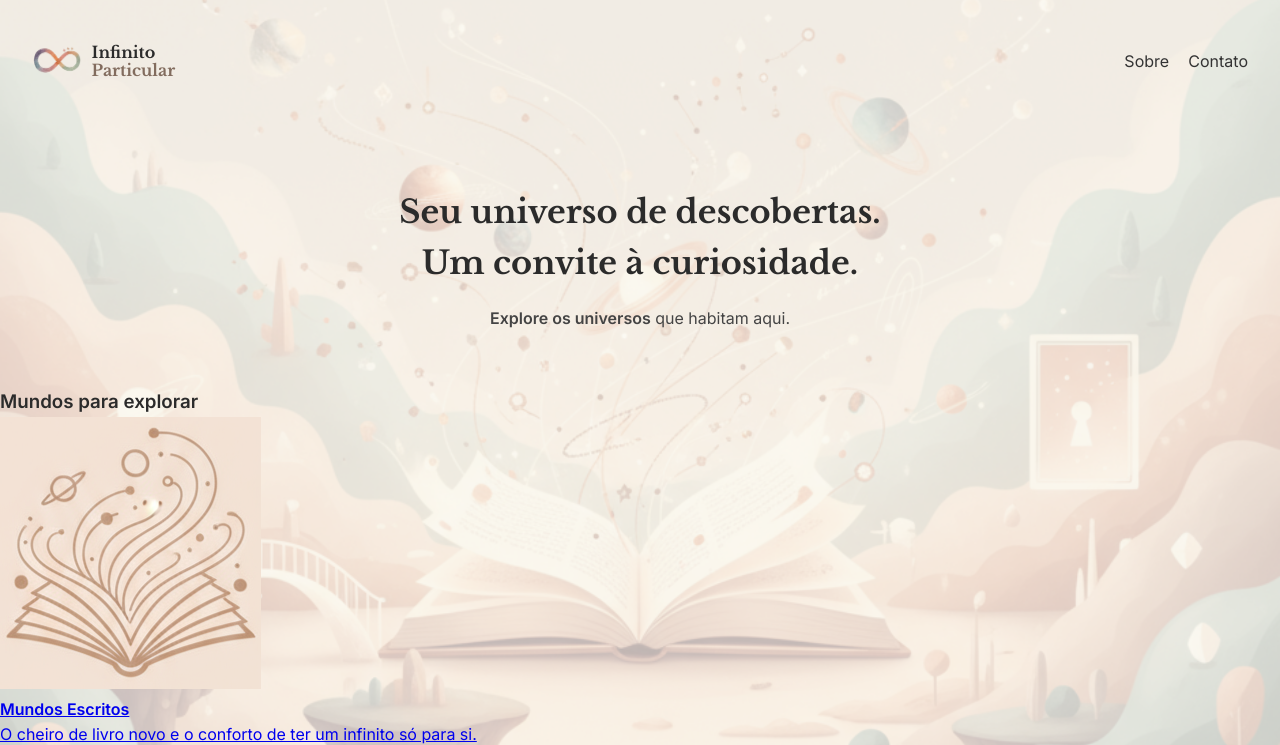
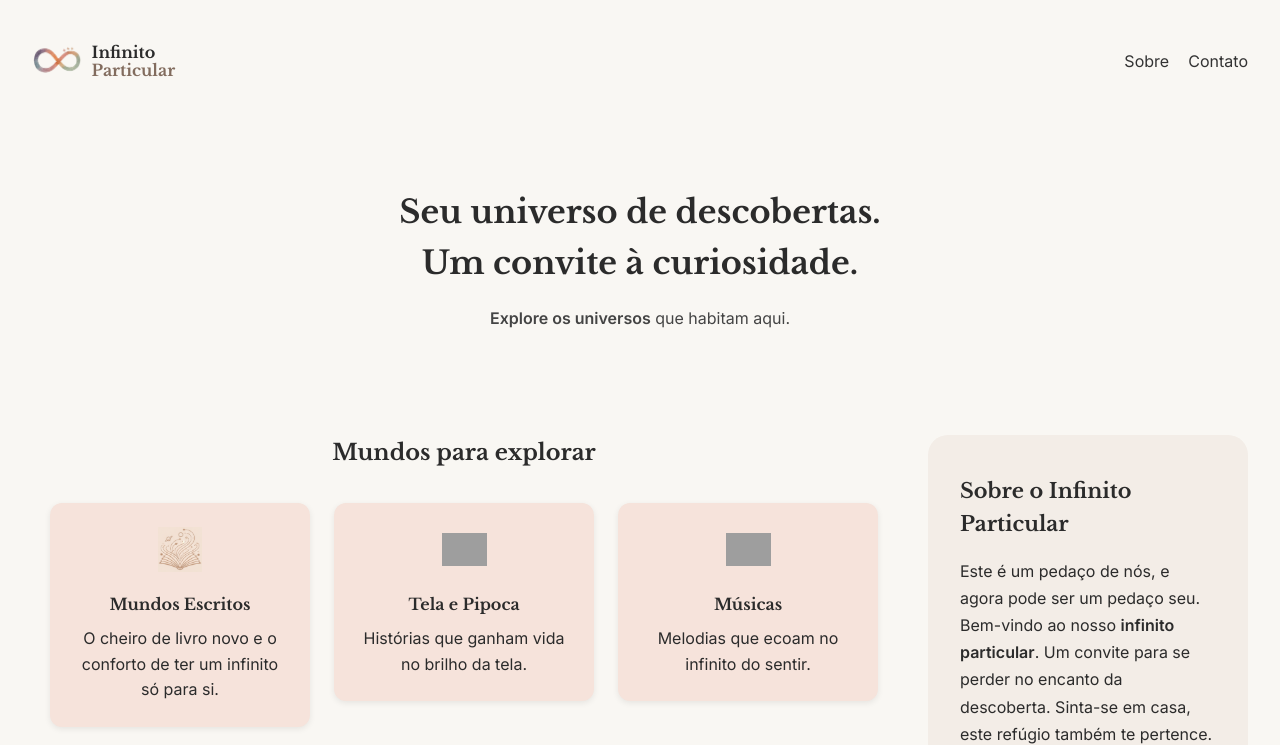
Before and after one commit to alinefxz/infinito-particular, a PHP site: page /html/index.html in a window 1280 px wide. Shown: the top 745 px of the page. Run offline with PHP 8.4, Linux system fonts and the light colour scheme; grey boxes are pictures that could not be loaded.

Commit message:
praga de vida

```diff
--- a/css/style.css
+++ b/css/style.css
@@ -112,10 +112,121 @@ nav a:hover {
   margin-bottom: 1.5rem;
 }
 
+.botao {
+  background-color: #e7c6b8;
+  color: #2b2b2b;
+  padding: 0.8rem 1.8rem;
+  border-radius: 25px;
+  text-decoration: none;
+  font-weight: 600;
+  transition: background 0.3s;
+  display: inline-block;
+}
+
+.botao:hover {
+  background-color: #dcb2a3;
+}
+
+/* mundos e sobre lado a lado */
+.conteudo-principal {
+  display: flex;
+  flex-wrap: wrap;
+  justify-content: center;
+  align-items: flex-start;
+  gap: 2rem;
+  padding: 3rem 2rem;
+  max-width: 1400px;
+  margin: 0 auto;
+}
+
+/* mundos */
+.mundos {
+  flex: 1 1 600px;
+  min-width: 300px;
+  text-align: center;
+}
+
+.mundos h3 {
+  font-family: 'Libre Baskerville', serif;
+  font-size: 1.4rem;
+  margin-bottom: 2rem;
+}
+
+.cards {
+  display: flex;
+  flex-wrap: wrap;
+  justify-content: center;
+  gap: 1.5rem;
+}
+
+.card {
+  background-color: #f3ede7;
+  border-radius: 12px;
+  padding: 1.5rem;
+  width: 260px;
+  box-shadow: 0 2px 6px rgba(0,0,0,0.08);
+  transition: transform 0.2s;
+}
+
+.card:hover {
+  transform: translateY(-5px);
+}
+
+.card:nth-child(1) { background-color: #f6e3db; }
+.card:nth-child(2) { background-color: #f1d8c9; }
+.card:nth-child(3) { background-color: #dfe8dc; }
+
+.icone {
+  /* A propriedade font-size não é mais necessária aqui */
+  margin-bottom: 0.8rem;
+}
+
+.card h4 {
+  font-family: 'Libre Baskerville', serif;
+  margin-bottom: 0.5rem;
+}
+
+/* sobre */
+.sobre {
+  flex: 0 0 320px;
+  max-width: 320px;
+  padding: 2.5rem 2rem;
+  background-color: #f3ede7;
+  border-radius: 20px;
+  text-align: left;
+  align-self: flex-start;
+}
+
+.sobre h3 {
+  font-family: 'Libre Baskerville', serif;
+  font-size: 1.3rem;
+  margin-bottom: 1rem;
+}
+
+.sobre p {
+  margin-bottom: 1.5rem;
+  line-height: 1.7;
+}
+
+.botao-sobre {
+  background-color: #e7c6b8;
+  color: #2b2b2b;
+  padding: 0.6rem 1.5rem;
+  border-radius: 25px;
+  text-decoration: none;
+  font-weight: 600;
+  transition: background 0.3s;
+  display: inline-block;
+}
+
+.botao-sobre:hover {
+  background-color: #dcb2a3;
+}
+
 /* Botão voltar ao início */
 .back-to-top {
   position: fixed;
-  bottom: 20px;
+  bottom: 30px;
   left: 50%;
   transform: translateX(-50%);
   width: 50px;
@@ -127,7 +238,7 @@ nav a:hover {
   justify-content: center;
   cursor: pointer;
   box-shadow: 0 4px 12px rgba(0,0,0,0.15);
-  transition: all 0.3s ease, bottom 0.3s ease; /* Adicionada transição para bottom */
+  transition: all 0.3s ease;
   opacity: 0;
   visibility: hidden;
   z-index: 900;
@@ -282,7 +393,40 @@ footer {
   }
 }
 
-/* transição*/
+@media (max-width: 480px) {
+  .logo h1 {
+    font-size: 0.9rem;
+  }
+
+  .logo img {
+    width: 40px;
+  }
+
+  .intro h2 {
+    font-size: 1.4rem;
+  }
+
+  .mundos h3 {
+    font-size: 1.2rem;
+  }
+
+  .botao, .botao-sobre {
+    padding: 0.7rem 1.5rem;
+    font-size: 0.95rem;
+  }
+}
+
+.cards a {
+    text-decoration: none;
+    color: inherit;
+}
+
+.icone img {
+    width: 45px;
+    height: 45px;
+    object-fit: contain;
+}
+
 body {
     opacity: 0;
     transition: opacity 0.5s ease-in-out;
@@ -290,261 +434,3 @@ body {
 body.fade-in {
     opacity: 1;
 }
-
-body {
-  position: relative;
-  min-height: 100vh; /* Garante que o body ocupe toda a altura da viewport */
-}
-
-body::before {
-  content: '';
-  position: fixed; /* Mudado de absolute para fixed para garantir que fique sempre visível */
-  top: 0;
-  left: 0;
-  width: 100%;
-  height: 100%;
-  background-image: url('../imagens/fundolivros.png');
-  background-size: cover;
-  background-position: center;
-  background-repeat: no-repeat;
-  opacity: 0.3; /* Opacidade da imagem de fundo */
-  z-index: -1; /* Garante que a imagem de fundo fique atrás do conteúdo */
-}
-
-/* Responsividade para a imagem de fundo em telas pequenas */
-@media (max-width: 768px) {
-  body::before {
-    background-size: cover; /* Garante que a imagem cubra toda a área */
-    background-attachment: scroll; /* Remove o fixed em mobile para melhor performance */
-  }
-}
-
-
-
-/* Estante de Livros */
-.bookshelf-container {
-  max-width: 1400px;
-  margin: 0 auto;
-  padding: 2rem 1.5rem 4rem;
-}
-
-.bookshelf {
-  display: grid;
-  grid-template-columns: repeat(5, 1fr);
-  gap: 2rem;
-  justify-items: center;
-  align-items: end;
-  padding: 2rem;
-  background: linear-gradient(to bottom, transparent 0%, rgba(130, 108, 94, 0.1) 100%);
-  border-radius: 10px;
-}
-
-.book {
-  position: relative;
-  width: 150px;
-  height: 220px;
-  cursor: pointer;
-  transition: all 0.3s ease;
-  perspective: 1000px;
-}
-
-.book img {
-  width: 100%;
-  height: 100%;
-  object-fit: cover;
-  border-radius: 4px;
-  box-shadow: 0 4px 8px rgba(0, 0, 0, 0.2),
-              0 6px 20px rgba(0, 0, 0, 0.19);
-  transition: all 0.3s ease;
-}
-
-.book:hover {
-  transform: translateY(-15px) scale(1.05);
-}
-
-.book:hover img {
-  box-shadow: 0 8px 16px rgba(0, 0, 0, 0.3),
-              0 12px 40px rgba(0, 0, 0, 0.25);
-}
-
-.book-spine {
-  position: absolute;
-  bottom: -30px;
-  left: 50%;
-  transform: translateX(-50%);
-  font-family: 'Libre Baskerville', serif;
-  font-size: 0.75rem;
-  color: #826c5e;
-  text-align: center;
-  white-space: nowrap;
-  opacity: 0;
-  transition: opacity 0.3s ease;
-}
-
-.book:hover .book-spine {
-  opacity: 1;
-}
-
-/* Modal */
-.modal {
-  display: none;
-  position: fixed;
-  z-index: 1000;
-  left: 0;
-  top: 0;
-  width: 100%;
-  height: 100%;
-  overflow: auto;
-  background-color: rgba(0, 0, 0, 0.7);
-  animation: fadeIn 0.3s ease;
-}
-
-@keyframes fadeIn {
-  from {
-    opacity: 0;
-  }
-  to {
-    opacity: 1;
-  }
-}
-
-.modal-content {
-  background-color: #f9f7f3;
-  margin: 5% auto;
-  padding: 0;
-  border-radius: 10px;
-  width: 90%;
-  max-width: 800px;
-  box-shadow: 0 4px 20px rgba(0, 0, 0, 0.3);
-  animation: slideDown 0.3s ease;
-  position: relative;
-}
-
-@keyframes slideDown {
-  from {
-    transform: translateY(-50px);
-    opacity: 0;
-  }
-  to {
-    transform: translateY(0);
-    opacity: 1;
-  }
-}
-
-.close {
-  position: absolute;
-  right: 20px;
-  top: 15px;
-  color: #826c5e;
-  font-size: 35px;
-  font-weight: bold;
-  cursor: pointer;
-  z-index: 1001;
-  transition: color 0.3s ease;
-}
-
-.close:hover,
-.close:focus {
-  color: #2b2b2b;
-}
-
-.modal-body {
-  display: flex;
-  gap: 2rem;
-  padding: 2rem;
-}
-
-.modal-body img {
-  width: 200px;
-  height: 300px;
-  object-fit: cover;
-  border-radius: 8px;
-  box-shadow: 0 4px 12px rgba(0, 0, 0, 0.2);
-  flex-shrink: 0;
-}
-
-.modal-info {
-  flex: 1;
-  display: flex;
-  flex-direction: column;
-  gap: 1rem;
-}
-
-.modal-info h2 {
-  font-family: 'Libre Baskerville', serif;
-  font-size: 1.8rem;
-  color: #2b2b2b;
-  margin-bottom: 0.5rem;
-}
-
-.modal-author,
-.modal-year,
-.modal-pages {
-  font-size: 1rem;
-  color: #555;
-}
-
-.modal-description {
-  font-size: 1rem;
-  line-height: 1.8;
-  color: #444;
-  text-align: justify;
-  margin-top: 1rem;
-}
-
-/* Responsivo para Modal */
-@media (max-width: 768px) {
-  .modal-content {
-    width: 95%;
-    margin: 10% auto;
-  }
-
-  .modal-body {
-    flex-direction: column;
-    align-items: center;
-    padding: 1.5rem;
-  }
-
-  .modal-body img {
-    width: 150px;
-    height: 225px;
-  }
-
-  .modal-info h2 {
-    font-size: 1.4rem;
-    text-align: center;
-  }
-
-  .close {
-    right: 15px;
-    top: 10px;
-    font-size: 30px;
-  }
-}
-
-/* Responsivo para Estante */
-@media (max-width: 768px) {
-  .bookshelf {
-    grid-template-columns: repeat(auto-fit, minmax(120px, 1fr));
-    gap: 1.5rem;
-    padding: 1.5rem;
-  }
-
-  .book {
-    width: 120px;
-    height: 180px;
-  }
-}
-
-@media (max-width: 480px) {
-  .bookshelf {
-    grid-template-columns: repeat(2, 1fr);
-    gap: 1rem;
-    padding: 1rem;
-  }
-
-  .book {
-    width: 100px;
-    height: 150px;
-  }
-}
```
Also changed, not shown: css/livros.css (+11 -6 lines), js/script.js (+18 -23 lines), js/scriptlivros.js (+25 -15 lines).
